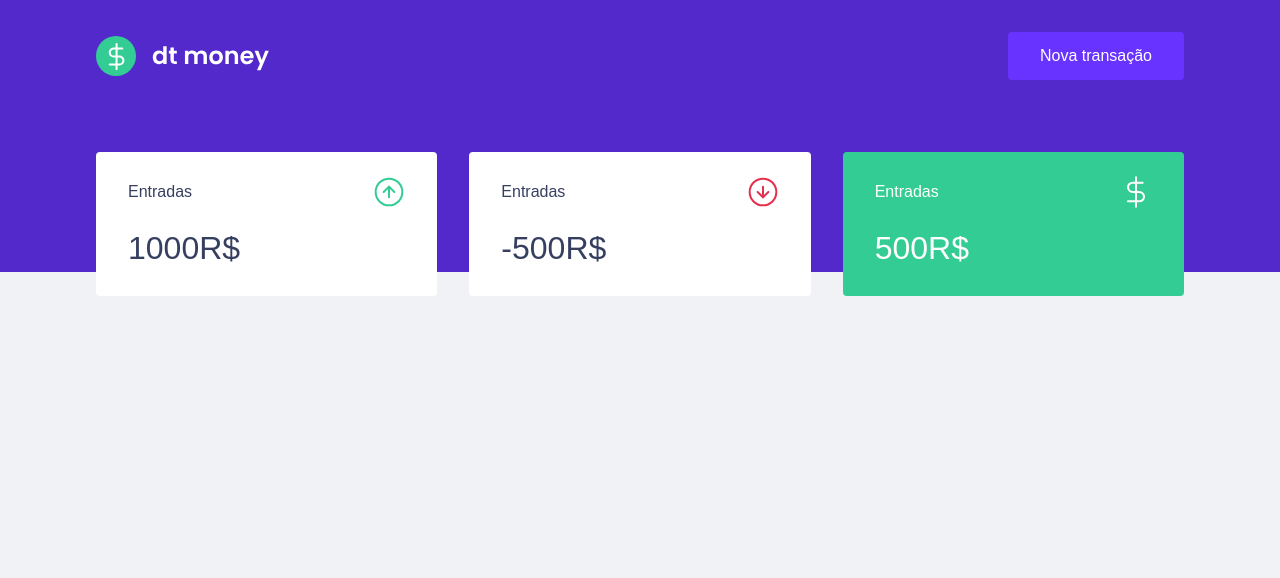
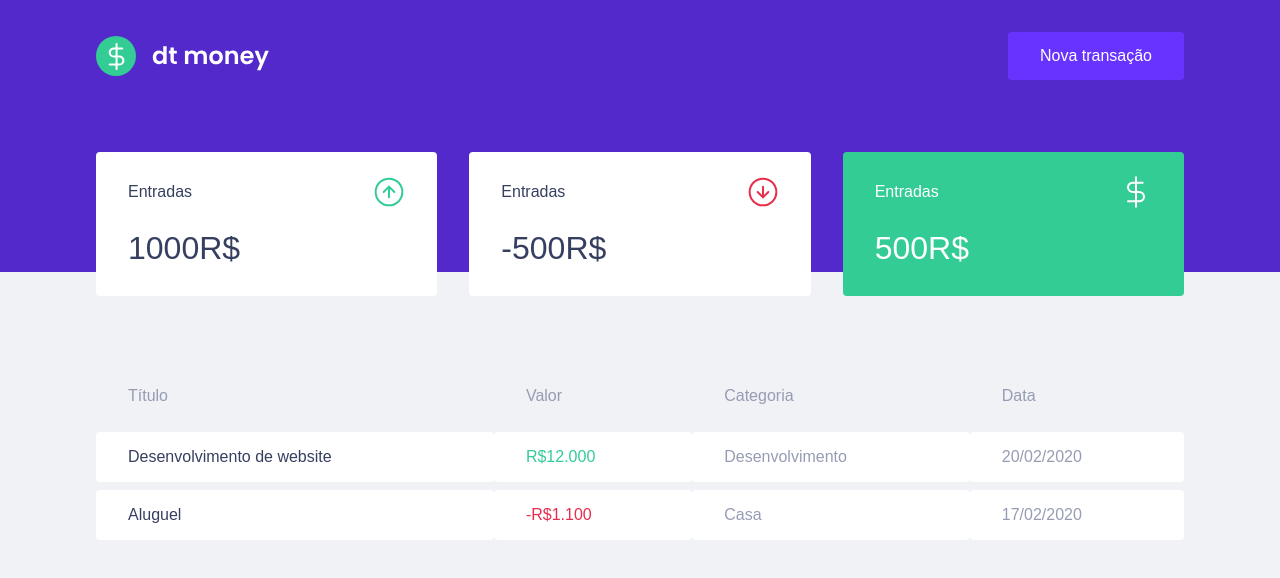
Before and after one commit to lscborges-old/dtmoney, a React (Create React App) app: page / in a window 1280 px wide. Shown: the top 578 px of the page. Built offline with nearby package versions, Linux system fonts and the light colour scheme.

Commit message:
Added summary component

```diff
--- a/src/components/Dashboard/index.tsx
+++ b/src/components/Dashboard/index.tsx
@@ -1,10 +1,13 @@
 import { Summary } from "../Summary";
+import { TransactionsTable } from "../TransactionsTable";
 import { Container } from "./styles";
 
 export function Dashboard(){
   return(
     <Container>
       <Summary/>
+      <TransactionsTable/>
+
     </Container>
   )
 }
--- /dev/null
+++ b/src/components/TransactionsTable/index.tsx
@@ -0,0 +1,38 @@
+import { Container } from "./style";
+
+
+export function TransactionsTable() {
+
+  return(
+    <Container>
+      <table>
+        <thead>
+          <tr>
+            <th>Título</th>
+            <th>Valor</th>
+            <th>Categoria</th>
+            <th>Data</th>
+          </tr>
+        </thead>
+
+
+          <tbody>
+            <tr>
+              <td>Desenvolvimento de website</td>
+              <td className="deposit">R$12.000</td>
+              <td>Desenvolvimento</td>
+              <td>20/02/2020</td>
+            </tr>
+
+            <tr>
+              <td>Aluguel</td>
+              <td className="withdraw">-R$1.100</td>
+              <td>Casa</td>
+              <td>17/02/2020</td>
+            </tr>
+
+          </tbody>
+      </table>
+    </Container>
+  )
+}
--- /dev/null
+++ b/src/components/TransactionsTable/style.ts
@@ -0,0 +1,39 @@
+import styled from "styled-components";
+
+export const Container = styled.div`
+  margin-top: 4rem;
+
+  table{
+    width: 100%;
+    border-spacing: 0 0.5rem;
+
+    th{
+      color: var(--text-body);
+      font-weight: 400;
+      padding: 1rem 2rem;
+      text-align: left;
+      line-height: 1.5rem;
+    }
+
+    td{
+      padding: 1rem 2rem;
+      border: 0;
+      background: var(--shape);
+      color: var(--text-body);
+      border-radius: 0.25rem;
+
+      &:first-child{
+        color: var(--text-title)
+      }
+
+      &.deposit{
+        color: var(--green)
+      }
+
+      &.withdraw{
+        color: var(--red)
+      }
+    }
+
+  }
+`;
```
